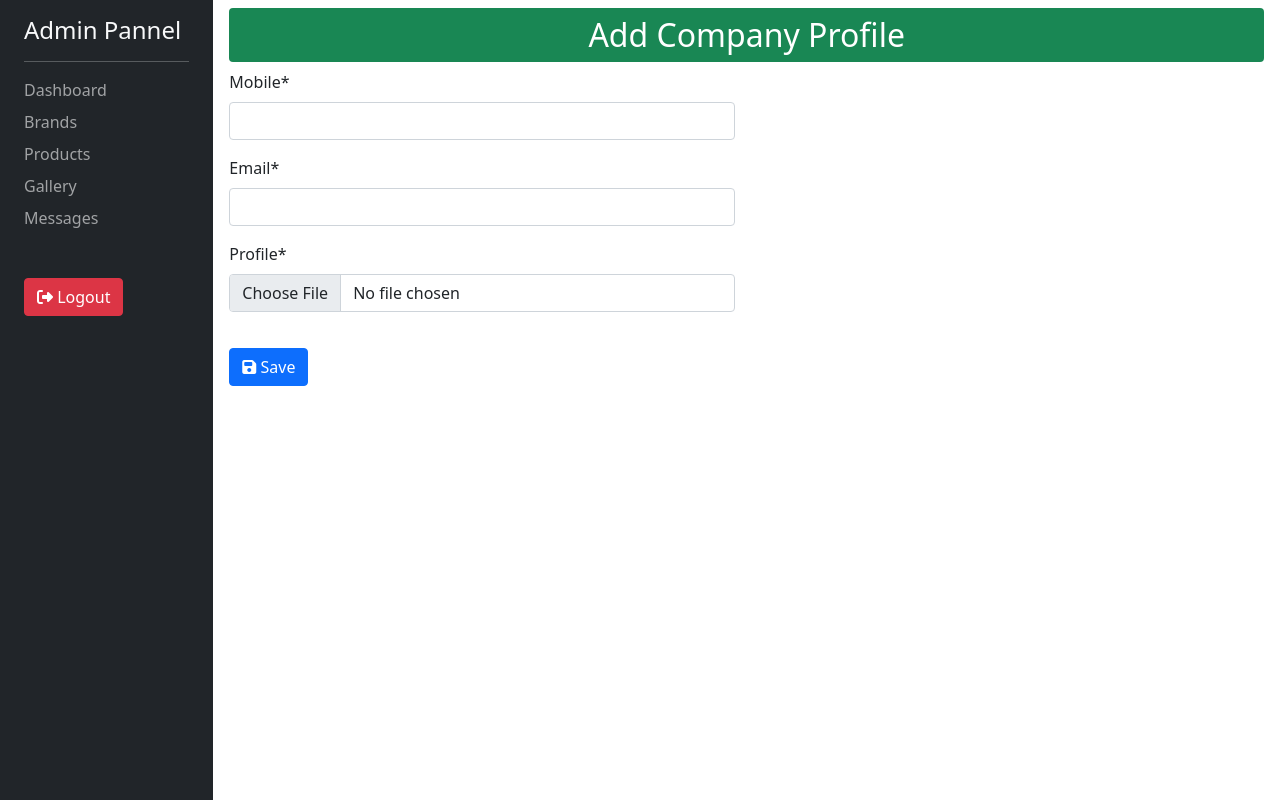
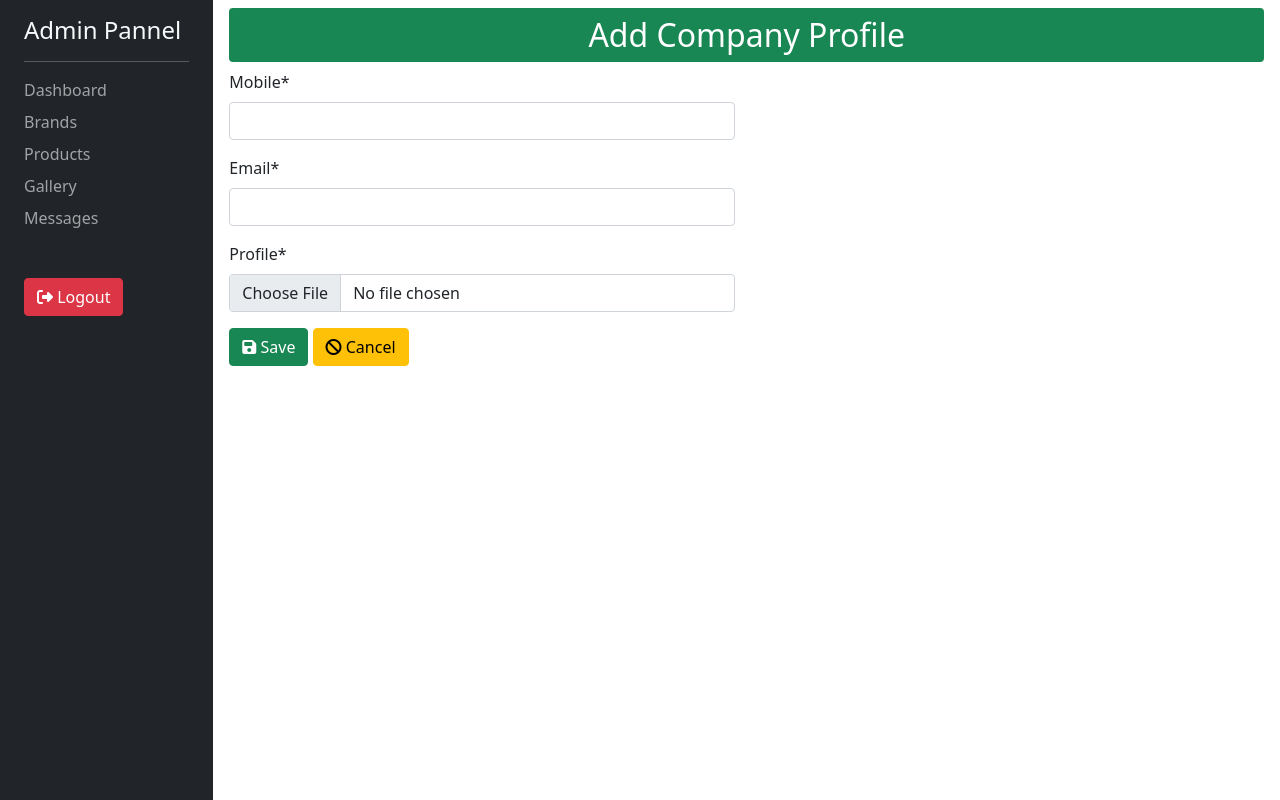
Before and after one commit to selim-reza007/hslbd, a Django app: page /aboutus/dashboard/add/ in a window 1280 px wide. Run offline with Django 5.2, Linux system fonts and the light colour scheme; a user stored in the database is signed in; data comes from the database, SQL or seed files in the repository; some libraries are stand-ins or nearby versions.

Commit message:
Solved file validation in aboutus forms.py and added cancel button to create aboutus template

```diff
--- a/aboutus/forms.py
+++ b/aboutus/forms.py
@@ -13,6 +13,9 @@ class CreateCompanyProfile(forms.ModelForm):
     def clean_profile(self):
         file = self.cleaned_data.get('profile')
 
+        if not file:
+            return None
+
         if file:
             # File size validation
             if file.size > max_size:
--- a/aboutus/templates/aboutus/dashboard/create.html
+++ b/aboutus/templates/aboutus/dashboard/create.html
@@ -19,7 +19,8 @@
             <form method="post" enctype="multipart/form-data">
                 {% csrf_token %}
                 {{ form|crispy }}
-                <button class="btn btn-primary"><i class="fa-solid fa-floppy-disk"></i> Save</button>
+                <button class="btn btn-success"><i class="fa-solid fa-floppy-disk"></i> Save</button>
+                <a class="btn btn-warning" href="{% url 'dashboard' %}"><i class="fa-solid fa-ban"></i> Cancel</a>
             </form>
         </div>
     </div>
```
